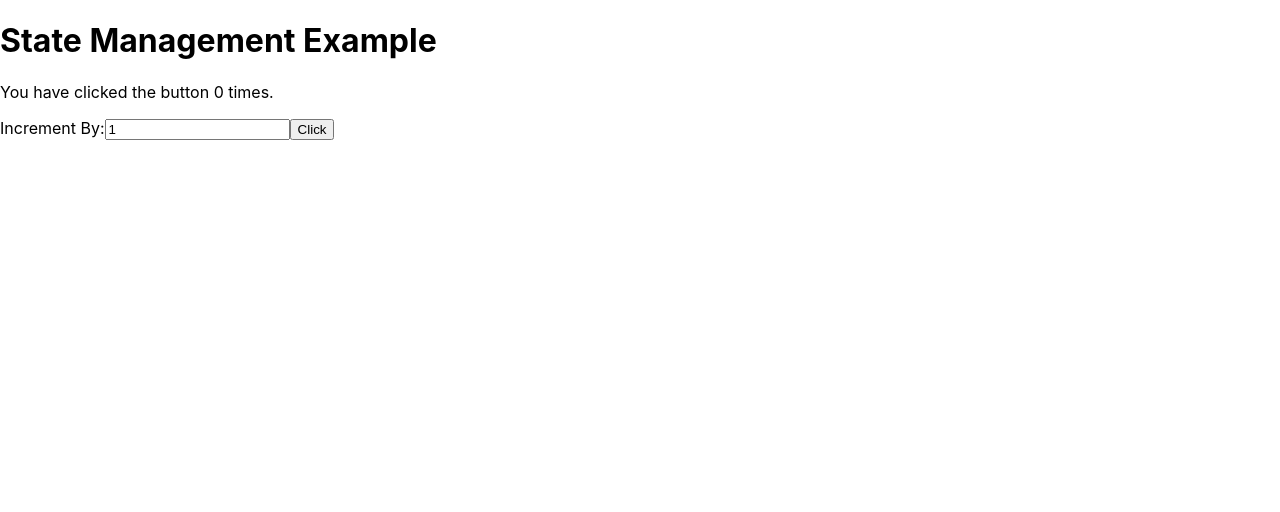
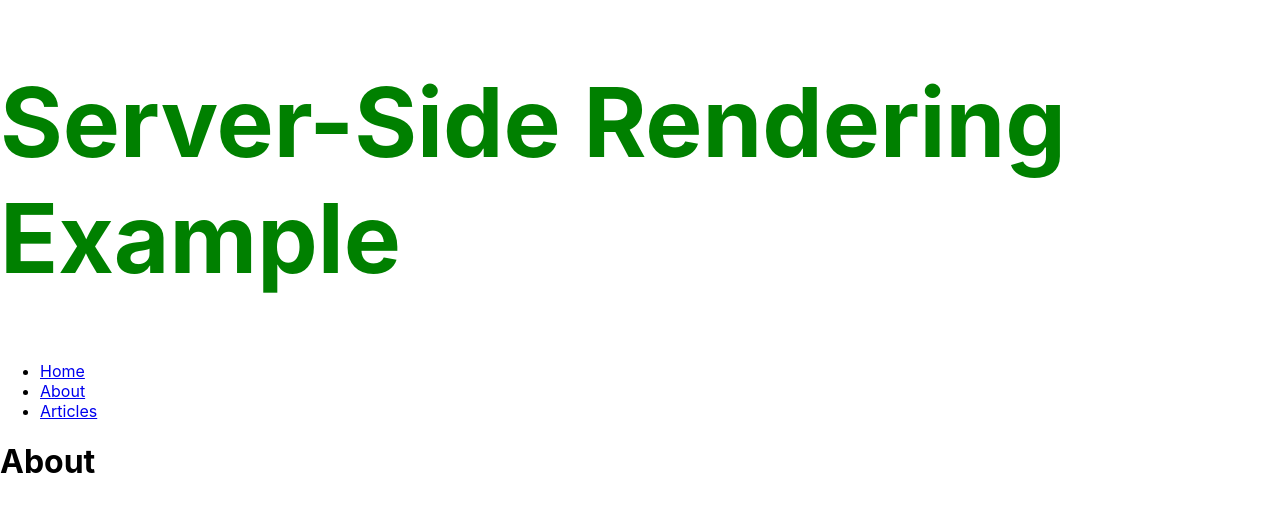
Before and after one commit to kiryl-ramanouski/react-software-architecture-linkedin, a React (Create React App) app: page /about in a window 1280 px wide. Shown: the top 512 px of the page. Built offline with nearby package versions, Linux system fonts and the light colour scheme.

Commit message:
refactor: prepare application

```diff
--- a/src/App.css
+++ /dev/null
@@ -1,38 +0,0 @@
-.App {
-  text-align: center;
-}
-
-.App-logo {
-  height: 40vmin;
-  pointer-events: none;
-}
-
-@media (prefers-reduced-motion: no-preference) {
-  .App-logo {
-    animation: App-logo-spin infinite 20s linear;
-  }
-}
-
-.App-header {
-  background-color: #282c34;
-  min-height: 100vh;
-  display: flex;
-  flex-direction: column;
-  align-items: center;
-  justify-content: center;
-  font-size: calc(10px + 2vmin);
-  color: white;
-}
-
-.App-link {
-  color: #61dafb;
-}
-
-@keyframes App-logo-spin {
-  from {
-    transform: rotate(0deg);
-  }
-  to {
-    transform: rotate(360deg);
-  }
-}
--- a/src/App.js
+++ b/src/App.js
@@ -1,16 +1,42 @@
-import { Provider } from 'react-redux';
-import store from './store';
+import React from 'react';
+import styled from 'styled-components';
+import { Switch, Route, Link } from 'react-router-dom';
+import { Home } from './pages/Home';
+import { About } from './pages/About';
+import { Articles } from './pages/Articles';
 
-import { CounterButton } from './CounterButton';
-
-import './App.css';
+const BigGreenHeading = styled.h1`
+  color: green;
+  font-size: 96px;
+`;
 
 const App = () => {
   return (
-    <Provider store={store}>
-      <h1>State Management Example</h1>
-      <CounterButton />
-    </Provider>
+    <>
+      <BigGreenHeading>Server-Side Rendering Example</BigGreenHeading>
+      <ul>
+        <li>
+          <Link to="/">Home</Link>
+        </li>
+        <li>
+          <Link to="/about">About</Link>
+        </li>
+        <li>
+          <Link to="/articles">Articles</Link>
+        </li>
+      </ul>
+      <Switch>
+        <Route path="/" exact>
+          <Home />
+        </Route>
+        <Route path="/about">
+          <About />
+        </Route>
+        <Route path="/articles">
+          <Articles />
+        </Route>
+      </Switch>
+    </>
   );
 };
 
--- a/src/CounterButton.js
+++ /dev/null
@@ -1,28 +0,0 @@
-import { useState } from 'react';
-import { useSelector, useDispatch } from 'react-redux';
-
-import { counterButtonClicked } from './actions';
-import { getNumberOfClicks } from './selectors';
-
-export const CounterButton = () => {
-  const numberOfClicks = useSelector(getNumberOfClicks);
-  const dispatch = useDispatch();
-  const [incrementBy, setIncrementBy] = useState(1);
-
-  return (
-    <>
-      <p>You have clicked the button {numberOfClicks} times.</p>
-      <label>
-        Increment By:
-        <input
-          value={incrementBy}
-          onChange={(e) => setIncrementBy(Number(e.target.value))}
-          type="number"
-        />
-      </label>
-      <button onClick={() => dispatch(counterButtonClicked(incrementBy))}>
-        Click
-      </button>
-    </>
-  );
-};
--- a/src/actions.js
+++ /dev/null
@@ -1,4 +0,0 @@
-export const counterButtonClicked = (amount) => ({
-  type: 'COUNTER_BUTTON_CLICKED',
-  payload: amount,
-});
--- a/src/index.js
+++ b/src/index.js
@@ -1,12 +1,15 @@
 import React from 'react';
 import ReactDOM from 'react-dom';
+import { BrowserRouter } from 'react-router-dom';
 import './index.css';
 import App from './App';
 import reportWebVitals from './reportWebVitals';
 
-ReactDOM.render(
+ReactDOM.hydrate(
   <React.StrictMode>
-    <App />
+    <BrowserRouter>
+      <App />
+    </BrowserRouter>
   </React.StrictMode>,
   document.getElementById('root')
 );
--- /dev/null
+++ b/src/pages/About.js
@@ -0,0 +1,5 @@
+import React from 'react';
+
+export const About = () => {
+  return <h1>About</h1>;
+};
--- /dev/null
+++ b/src/pages/Articles.js
@@ -0,0 +1,24 @@
+import React, { useState, useEffect } from 'react';
+
+export const Articles = () => {
+  const [articles, setArticles] = useState();
+
+  useEffect(() => {
+    fetch('/api/articles')
+      .then((response) => response.json())
+      .then((data) => setArticles(data));
+  }, []);
+
+  return (
+    <>
+      <h1>Articles</h1>
+      {articles &&
+        articles.map((article) => (
+          <div key={article.title}>
+            <h3>{article.title}</h3>
+            <p>by {article.author}</p>
+          </div>
+        ))}
+    </>
+  );
+};
--- /dev/null
+++ b/src/pages/Home.js
@@ -0,0 +1,5 @@
+import React from 'react';
+
+export const Home = () => {
+  return <h1>Home</h1>;
+};
--- a/src/reducers.js
+++ /dev/null
@@ -1,12 +0,0 @@
-export const numberOfClicksReducer = (state = 0, action) => {
-  const { type } = action;
-
-  switch (type) {
-    case 'COUNTER_BUTTON_CLICKED': {
-      const amount = action.payload;
-      return state + amount;
-    }
-    default:
-      return state;
-  }
-};
--- a/src/selectors.js
+++ /dev/null
@@ -1,3 +0,0 @@
-export const getNumberOfClicks = (state) => {
-  return state.numberOfClicks;
-};
--- a/src/store.js
+++ /dev/null
@@ -1,14 +0,0 @@
-import { combineReducers } from 'redux';
-import { configureStore } from '@reduxjs/toolkit';
-
-import { numberOfClicksReducer } from './reducers';
-
-const rootReducer = combineReducers({
-  numberOfClicks: numberOfClicksReducer,
-});
-
-const store = configureStore({
-  reducer: rootReducer,
-});
-
-export default store;
```
